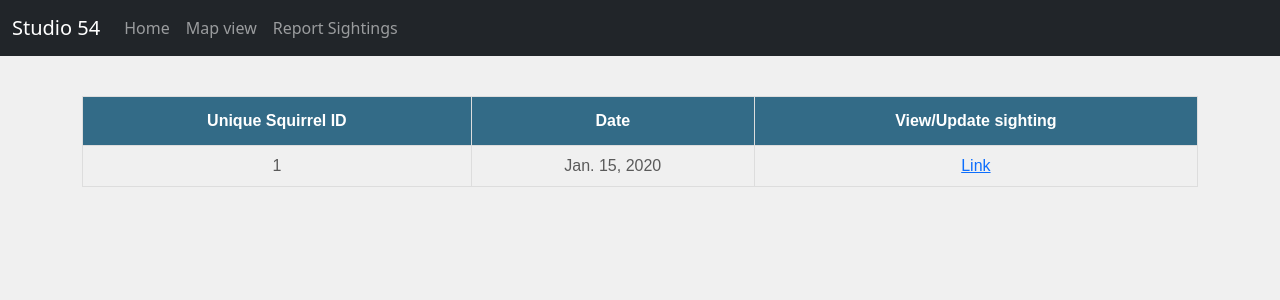
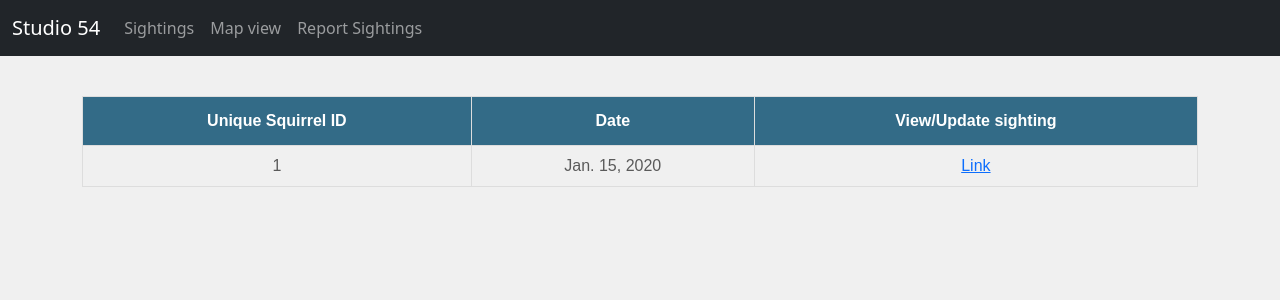
Before and after one commit to amsetty/Squirrel-Tracker, a Django app: page /sightings/ in a window 1280 px wide. Shown: the top 300 px of the page. Run offline with Django 3.2, Linux system fonts and the light colour scheme; tables that the repository leaves empty hold one stand-in row (values such as "Sample post"); parts of the project's set-up code (start-up, migrations or seed data) failed here and were passed over; some libraries are stand-ins or nearby versions.

Commit message:
Updated Nav bar to include Sightings button

```diff
--- a/project/sightings/templates/sightings/add.html
+++ b/project/sightings/templates/sightings/add.html
@@ -35,7 +35,7 @@
             <div class="collapse navbar-collapse" id="navbarCollapse">
               <ul class="navbar-nav me-auto mb-2 mb-md-0">
                 <li class="nav-item">
-                  <a class="nav-link" aria-current="page" href="{% url 'home' %}">Home</a>
+                  <a class="nav-link" aria-current="page" href="{% url 'sightings' %}">Sightings</a>
                 </li>
                 <li class="nav-item">
                   <a class="nav-link" href="{% url 'map' %}">Map view</a>
--- a/project/sightings/templates/sightings/index.html
+++ b/project/sightings/templates/sightings/index.html
@@ -37,7 +37,7 @@
             <div class="collapse navbar-collapse" id="navbarCollapse">
               <ul class="navbar-nav me-auto mb-2 mb-md-0">
                 <li class="nav-item">
-                  <a class="nav-link" aria-current="page" href="{% url 'home' %}">Home</a>
+                  <a class="nav-link" aria-current="page" href="{% url 'sightings' %}">Sightings</a>
                 </li>
                 <li class="nav-item">
                   <a class="nav-link" href="{% url 'map' %}">Map view</a>
--- a/project/sightings/templates/sightings/stats.html
+++ b/project/sightings/templates/sightings/stats.html
@@ -44,7 +44,7 @@
             <div class="collapse navbar-collapse" id="navbarCollapse">
               <ul class="navbar-nav me-auto mb-2 mb-md-0">
                 <li class="nav-item">
-                  <a class="nav-link" aria-current="page" href="{% url 'home' %}">Home</a>
+                  <a class="nav-link" aria-current="page" href="{% url 'sightings' %}">Sightings</a>
                 </li>
                 <li class="nav-item">
                   <a class="nav-link" href="{% url 'map' %}">Map view</a>
--- a/project/sightings/templates/sightings/update.html
+++ b/project/sightings/templates/sightings/update.html
@@ -36,7 +36,7 @@
             <div class="collapse navbar-collapse" id="navbarCollapse">
               <ul class="navbar-nav me-auto mb-2 mb-md-0">
                 <li class="nav-item">
-                  <a class="nav-link" aria-current="page" href="{% url 'home' %}">Home</a>
+                  <a class="nav-link" aria-current="page" href="{% url 'sightings' %}">Sightings</a>
                 </li>
                 <li class="nav-item">
                   <a class="nav-link" href="{% url 'map' %}">Map view</a>
```
